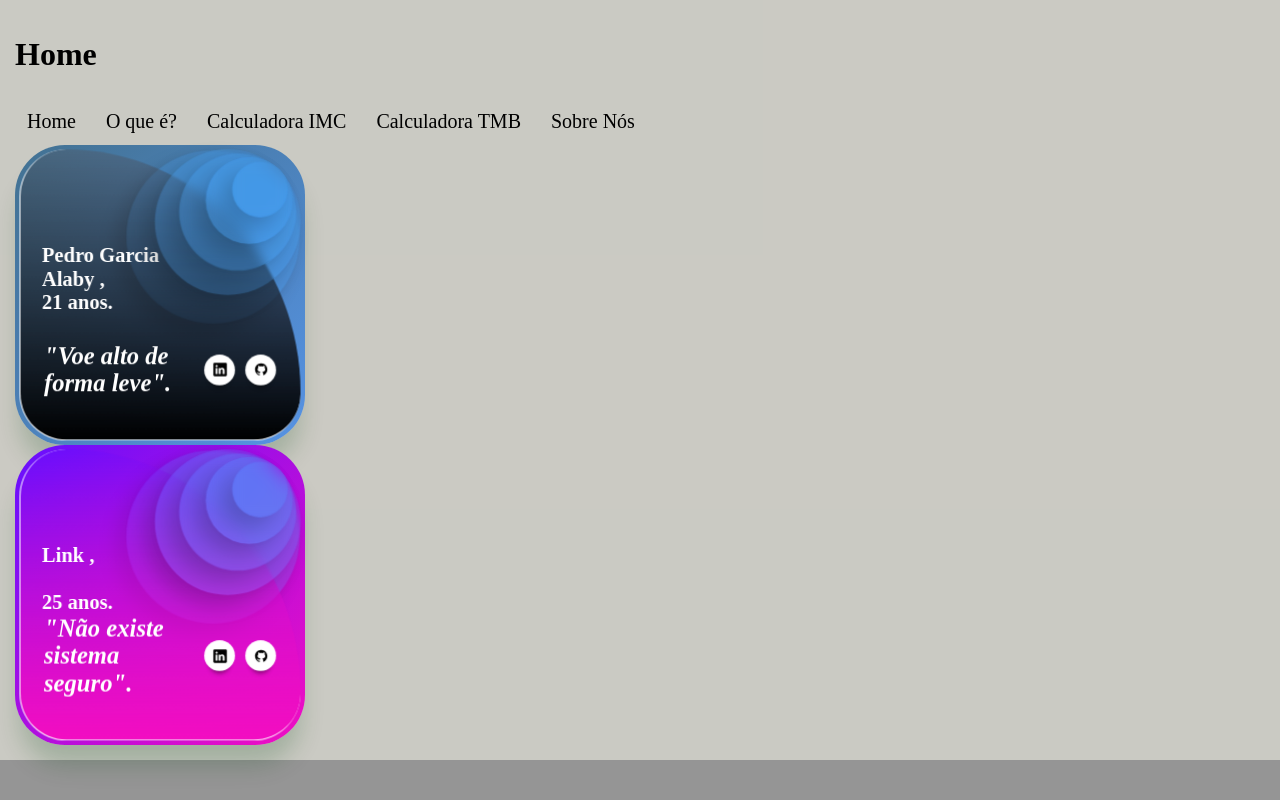
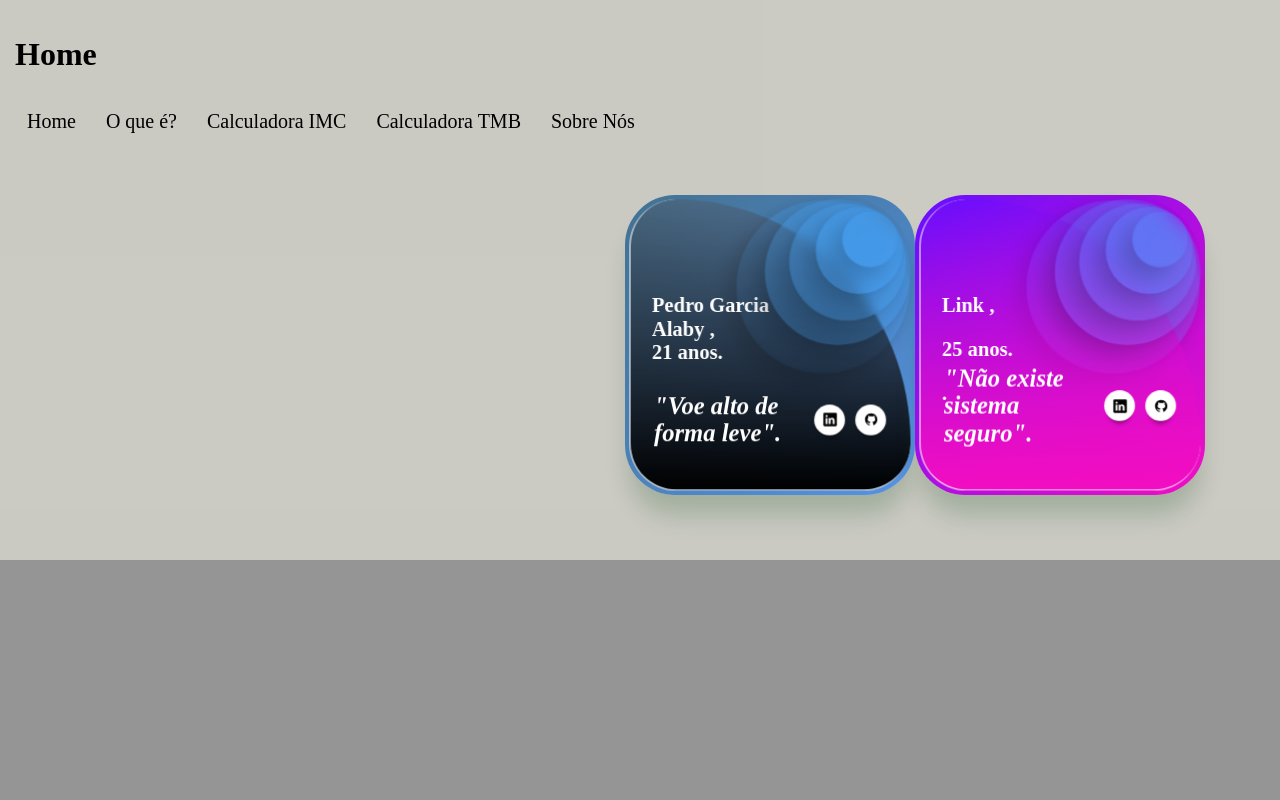
Before and after one commit to polimpo4/Fituckness, a PHP site: page /pages/aboutus.html in a window 1280 px wide; the page is wider, and only the part inside the window is pictured. Run offline with PHP 8.4, Linux system fonts and the light colour scheme.

Commit message:
main
Co-authored-by: grazielagit1 <grazielagit1@users.noreply.github.com>

```diff
--- a/css/style.css
+++ b/css/style.css
@@ -52,6 +52,15 @@ nav ul li a:hover{
 }
 
 /* -------------------- ARTICLE ------------------------------ */
+
+
+.container {
+  display: flex;
+  justify-content: center;
+  align-items: center;
+  height: 50vh; /* Esta altura é apenas para o exemplo, ajuste conforme necessário */
+  }
+
 
 .parent {
     width: 290px;
--- a/pages/aboutus.html
+++ b/pages/aboutus.html
@@ -21,9 +21,9 @@
                 <li><a href="#">Sobre Nós</a></li>
             </ul>
         </nav>
+        <div class="container">
             <article>
                 <div id="content">  <!-- Page content -->
-
                 </div>
                 <div class="parent">
                     <div class="card">
@@ -63,10 +63,8 @@
                     </div>
                 </div>
             </article>
-
             <article>
                 <div id="conteudo">  <!-- 2Page content --> <!-- c -->
-
                 </div>
                 <div class="parentone"> <!-- c -->
                     <div class="kard">
@@ -80,11 +78,11 @@
                         </div>
                         <div class="vidro"></div>   <!-- c -->
                         <div class="conteudo">  <!-- c -->
-                        <span class="title">Link ,  <BR> <br>25 anos. <br></BR></span>
+                            <span class="title">Link ,   <p>25 anos.</p>. </span>
                         </div>
                         <div class="botao">
 
-                        <h2><em>"Não existe sistema seguro".</em></h1> <!--2Italico-->
+                            <h2><em>"Não existe sistema seguro".</em></h2> <!--2Italico-->
                                         <!--2LINKEDIN-->
                                         <a href=" https://www.linkedin.com/in/gabriel-morais-786b8227a/" target="_blank">
                             <div class="social-buttons-container">   <!-- c -->
@@ -106,6 +104,7 @@
                     </div>
                 </div>
             </article>
+        </div>
         <footer> <!-- Footer -->
 
         </footer>
```
Lines whose indentation alone changed are shown as unchanged.
